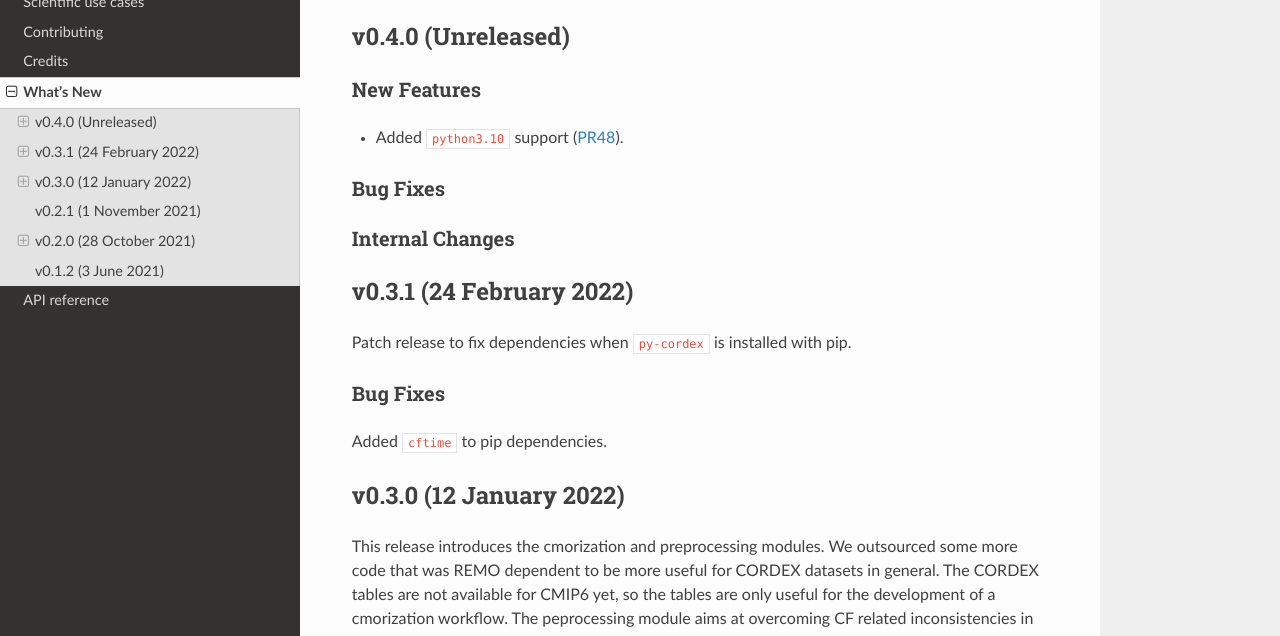
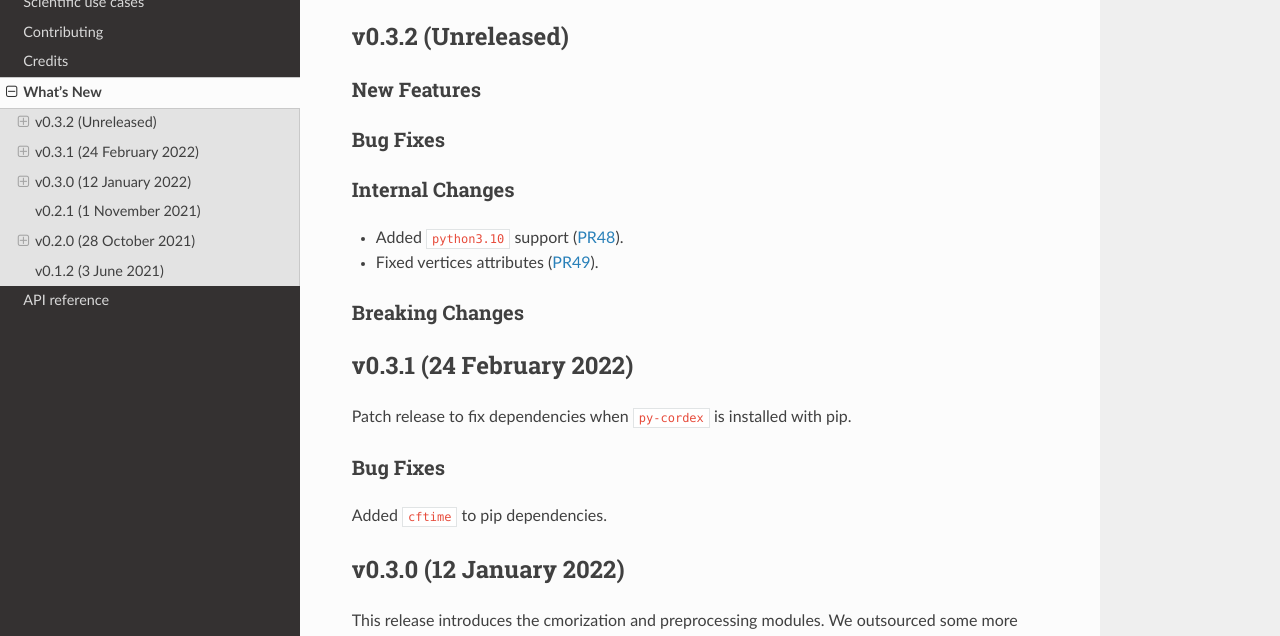
Before and after one commit to euro-cordex/py-cordex, a Sphinx documentation site: the page built from docs/whats_new.rst, in a window 1280 px wide and 900 px high, cut to the strip 264-900 px from the top of the window. Built offline with Sphinx 7.4.7 and the Read the Docs theme 2.0.0, drawn with Linux system fonts in a browser that asks for light colours; pages that are not in the unit, such as notebooks, are missing from menus; the version number is read from the project's files by our own code.

Commit message:
fixes vertices attributes (#49)
* fixes vertices attributes

* Update whats_new.rst

```diff
--- a/docs/whats_new.rst
+++ b/docs/whats_new.rst
@@ -8,18 +8,22 @@ What's New
 
     import pyremo
 
-v0.4.0 (Unreleased)
+v0.3.2 (Unreleased)
 -------------------
 
 New Features
 ~~~~~~~~~~~~
 
-- Added ``python3.10`` support (:pull:`48`).
-
 Bug Fixes
 ~~~~~~~~~
 
 Internal Changes
+~~~~~~~~~~~~~~~~
+
+- Added ``python3.10`` support (:pull:`48`).
+- Fixed vertices attributes (:pull:`49`).
+
+Breaking Changes
 ~~~~~~~~~~~~~~~~
 
 
```
Also changed, not shown: 1 other file.
